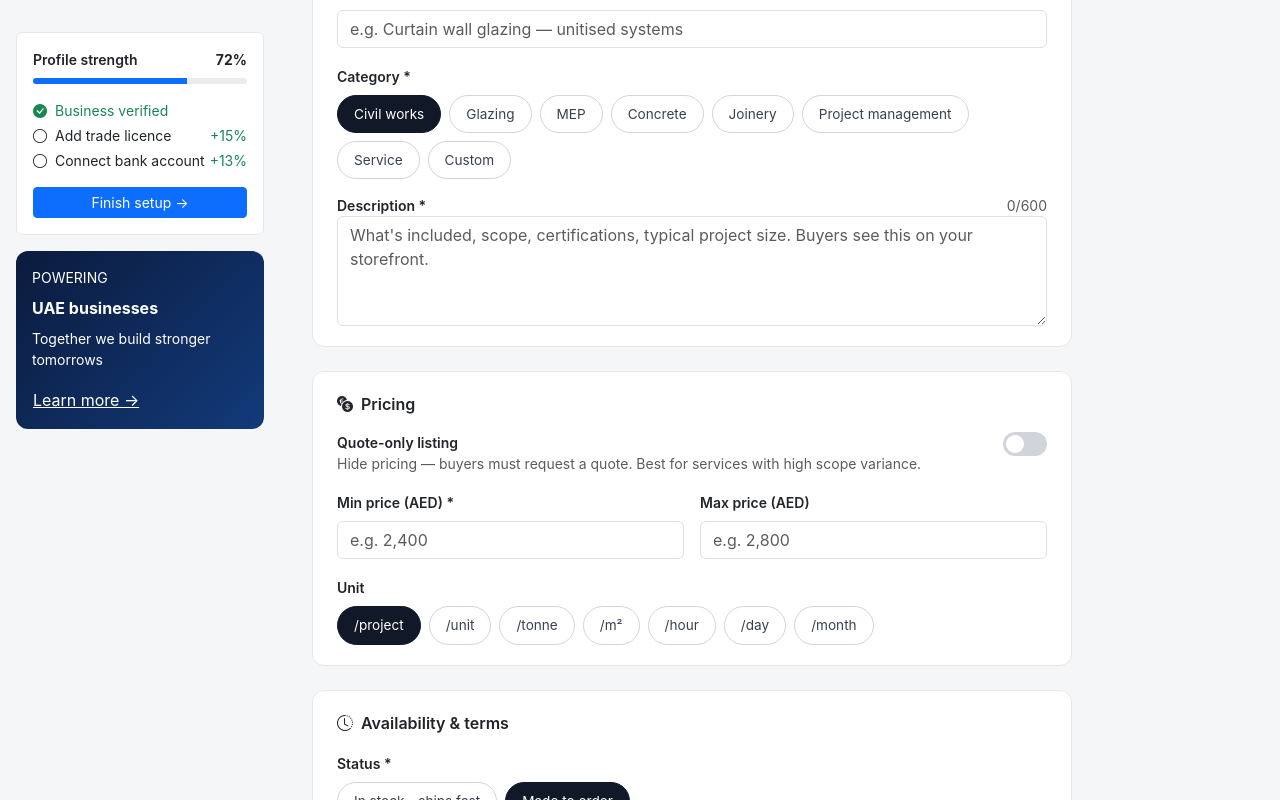
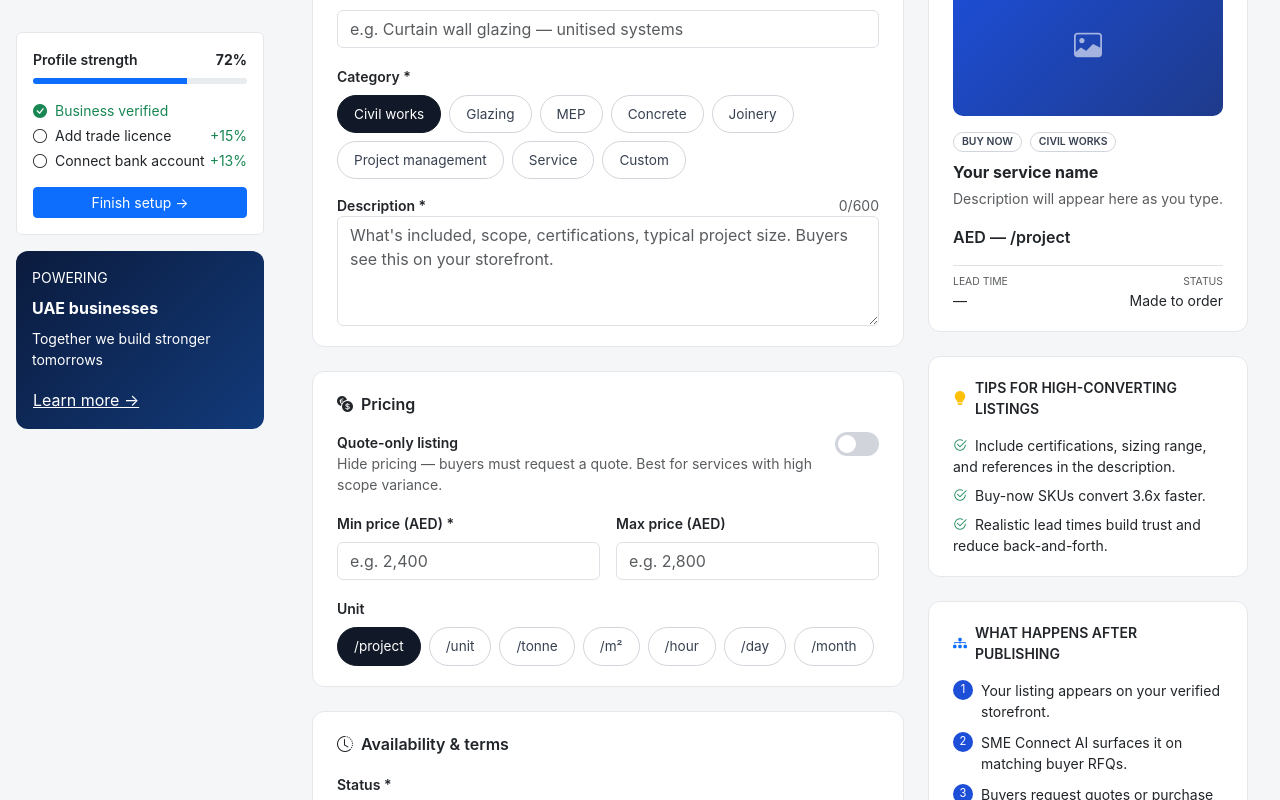
Before and after one commit to Ghaithah/NBD-Trail, a React (Create React App) app: page / in a window 1280 px wide. Shown: the part 400-1200 px from the top of the page. Built offline with nearby package versions, Linux system fonts and the light colour scheme.

Commit message:
Ps-Preview

```diff
--- a/src/components/BusinessHub.css
+++ b/src/components/BusinessHub.css
@@ -103,8 +103,21 @@
   border-color: #93c5fd;
 }
 
+.bh-content-row {
+  display: flex;
+  gap: 24px;
+  align-items: flex-start;
+}
+
 .bh-form-col {
+  flex: 1 1 460px;
   max-width: 760px;
+  min-width: 0;
+}
+
+.bh-preview-col {
+  width: 320px;
+  flex-shrink: 0;
 }
 
 .bh-card {
@@ -197,6 +210,67 @@
   vertical-align: middle;
 }
 
+.bh-preview-thumb {
+  height: 140px;
+  border-radius: 10px;
+  background: linear-gradient(135deg, #1d4ed8, #1e3a8a);
+  display: flex;
+  align-items: center;
+  justify-content: center;
+  color: rgba(255, 255, 255, 0.6);
+  font-size: 1.75rem;
+}
+
+.bh-badge-outline {
+  border: 1px solid #d1d5db;
+  color: #374151;
+  font-weight: 600;
+  font-size: 0.65rem;
+  padding: 4px 8px;
+  border-radius: 999px;
+  background: #fff;
+}
+
+.bh-steps {
+  list-style: none;
+  counter-reset: bh-step;
+  padding-left: 0;
+  display: flex;
+  flex-direction: column;
+  gap: 10px;
+}
+
+.bh-steps li {
+  counter-increment: bh-step;
+  position: relative;
+  padding-left: 28px;
+}
+
+.bh-steps li::before {
+  content: counter(bh-step);
+  position: absolute;
+  left: 0;
+  top: 0;
+  width: 20px;
+  height: 20px;
+  border-radius: 50%;
+  background: #1d4ed8;
+  color: #fff;
+  font-size: 0.7rem;
+  display: flex;
+  align-items: center;
+  justify-content: center;
+}
+
+@media (max-width: 1100px) {
+  .bh-content-row {
+    flex-direction: column;
+  }
+  .bh-preview-col {
+    width: 100%;
+  }
+}
+
 @media (max-width: 900px) {
   .bh-body {
     flex-direction: column;
--- a/src/components/BusinessHub.js
+++ b/src/components/BusinessHub.js
@@ -2,7 +2,7 @@ import { useState } from "react";
 import TopNavbar from "./TopNavbar";
 import Sidebar from "./Sidebar";
 import PageHeader from "./PageHeader";
-import PostServiceForm from "./PostServiceForm";
+import PostServiceTab from "./PostServiceTab";
 import "./BusinessHub.css";
 
 function BusinessHub() {
@@ -17,7 +17,7 @@ function BusinessHub() {
           <PageHeader activeTab={activeTab} onTabChange={setActiveTab} />
 
           {activeTab === "service" ? (
-            <PostServiceForm />
+            <PostServiceTab />
           ) : (
             <div className="bh-card text-muted small">
               Post an RFQ form isn't part of this build yet.
--- a/src/components/PostServiceForm.js
+++ b/src/components/PostServiceForm.js
@@ -1,5 +1,3 @@
-import { useState } from "react";
-
 const CATEGORIES = [
   "Civil works",
   "Glazing",
@@ -17,21 +15,30 @@ const STATUS_OPTIONS = ["In stock - ships fast", "Made to order"];
 
 const DESCRIPTION_MAX = 600;
 
-function PostServiceForm() {
-  const [name, setName] = useState("");
-  const [category, setCategory] = useState("Civil works");
-  const [description, setDescription] = useState("");
-
-  const [quoteOnly, setQuoteOnly] = useState(false);
-  const [minPrice, setMinPrice] = useState("");
-  const [maxPrice, setMaxPrice] = useState("");
-  const [unit, setUnit] = useState("/project");
-
-  const [status, setStatus] = useState("Made to order");
-  const [leadTime, setLeadTime] = useState("");
-  const [moq, setMoq] = useState("");
-  const [buyNow, setBuyNow] = useState(true);
-
+function PostServiceForm({
+  name,
+  setName,
+  category,
+  setCategory,
+  description,
+  setDescription,
+  quoteOnly,
+  setQuoteOnly,
+  minPrice,
+  setMinPrice,
+  maxPrice,
+  setMaxPrice,
+  unit,
+  setUnit,
+  status,
+  setStatus,
+  leadTime,
+  setLeadTime,
+  moq,
+  setMoq,
+  buyNow,
+  setBuyNow,
+}) {
   return (
     <div className="bh-form-col">
       <div className="bh-card mb-4">
--- /dev/null
+++ b/src/components/PostServicePreview.js
@@ -0,0 +1,97 @@
+function PostServicePreview({
+  name,
+  category,
+  description,
+  quoteOnly,
+  minPrice,
+  maxPrice,
+  unit,
+  leadTime,
+  status,
+}) {
+  const priceLabel = quoteOnly
+    ? "By quote"
+    : minPrice
+    ? `AED ${minPrice}${maxPrice ? `–${maxPrice}` : ""} ${unit}`
+    : `AED — ${unit}`;
+
+  return (
+    <div className="bh-preview-col">
+      <div className="bh-card mb-4">
+        <div className="bh-card-title small text-uppercase">
+          <i className="bi bi-lightning-charge-fill text-primary"></i>
+          Live storefront preview
+        </div>
+
+        <div className="bh-preview-thumb mb-3">
+          <i className="bi bi-image"></i>
+        </div>
+
+        <div className="d-flex gap-2 mb-2">
+          <span className="badge bh-badge-outline">
+            {quoteOnly ? "BY QUOTE" : "BUY NOW"}
+          </span>
+          <span className="badge bh-badge-outline">{category.toUpperCase()}</span>
+        </div>
+
+        <div className="fw-bold mb-1">{name || "Your service name"}</div>
+        <p className="small text-muted mb-3">
+          {description || "Description will appear here as you type."}
+        </p>
+
+        <div className="fw-semibold mb-3">{priceLabel}</div>
+
+        <div className="d-flex justify-content-between small border-top pt-2">
+          <div>
+            <div className="text-muted text-uppercase" style={{ fontSize: "0.65rem" }}>
+              Lead time
+            </div>
+            <div>{leadTime || "—"}</div>
+          </div>
+          <div className="text-end">
+            <div className="text-muted text-uppercase" style={{ fontSize: "0.65rem" }}>
+              Status
+            </div>
+            <div>{status}</div>
+          </div>
+        </div>
+      </div>
+
+      <div className="bh-card mb-4">
+        <div className="bh-card-title small text-uppercase">
+          <i className="bi bi-lightbulb-fill text-warning"></i>
+          Tips for high-converting listings
+        </div>
+        <ul className="list-unstyled small mb-0">
+          <li className="mb-2">
+            <i className="bi bi-check2-circle text-success me-2"></i>
+            Include certifications, sizing range, and references in the description.
+          </li>
+          <li className="mb-2">
+            <i className="bi bi-check2-circle text-success me-2"></i>
+            Buy-now SKUs convert 3.6x faster.
+          </li>
+          <li>
+            <i className="bi bi-check2-circle text-success me-2"></i>
+            Realistic lead times build trust and reduce back-and-forth.
+          </li>
+        </ul>
+      </div>
+
+      <div className="bh-card">
+        <div className="bh-card-title small text-uppercase">
+          <i className="bi bi-diagram-3-fill text-primary"></i>
+          What happens after publishing
+        </div>
+        <ol className="bh-steps small mb-0">
+          <li>Your listing appears on your verified storefront.</li>
+          <li>SME Connect AI surfaces it on matching buyer RFQs.</li>
+          <li>Buyers request quotes or purchase directly.</li>
+          <li>Embedded financing kicks in at deal acceptance.</li>
+        </ol>
+      </div>
+    </div>
+  );
+}
+
+export default PostServicePreview;
--- /dev/null
+++ b/src/components/PostServiceTab.js
@@ -0,0 +1,61 @@
+import { useState } from "react";
+import PostServiceForm from "./PostServiceForm";
+import PostServicePreview from "./PostServicePreview";
+
+function PostServiceTab() {
+  const [name, setName] = useState("");
+  const [category, setCategory] = useState("Civil works");
+  const [description, setDescription] = useState("");
+
+  const [quoteOnly, setQuoteOnly] = useState(false);
+  const [minPrice, setMinPrice] = useState("");
+  const [maxPrice, setMaxPrice] = useState("");
+  const [unit, setUnit] = useState("/project");
+
+  const [status, setStatus] = useState("Made to order");
+  const [leadTime, setLeadTime] = useState("");
+  const [moq, setMoq] = useState("");
+  const [buyNow, setBuyNow] = useState(true);
+
+  return (
+    <div className="bh-content-row">
+      <PostServiceForm
+        name={name}
+        setName={setName}
+        category={category}
+        setCategory={setCategory}
+        description={description}
+        setDescription={setDescription}
+        quoteOnly={quoteOnly}
+        setQuoteOnly={setQuoteOnly}
+        minPrice={minPrice}
+        setMinPrice={setMinPrice}
+        maxPrice={maxPrice}
+        setMaxPrice={setMaxPrice}
+        unit={unit}
+        setUnit={setUnit}
+        status={status}
+        setStatus={setStatus}
+        leadTime={leadTime}
+        setLeadTime={setLeadTime}
+        moq={moq}
+        setMoq={setMoq}
+        buyNow={buyNow}
+        setBuyNow={setBuyNow}
+      />
+      <PostServicePreview
+        name={name}
+        category={category}
+        description={description}
+        quoteOnly={quoteOnly}
+        minPrice={minPrice}
+        maxPrice={maxPrice}
+        unit={unit}
+        leadTime={leadTime}
+        status={status}
+      />
+    </div>
+  );
+}
+
+export default PostServiceTab;
```
